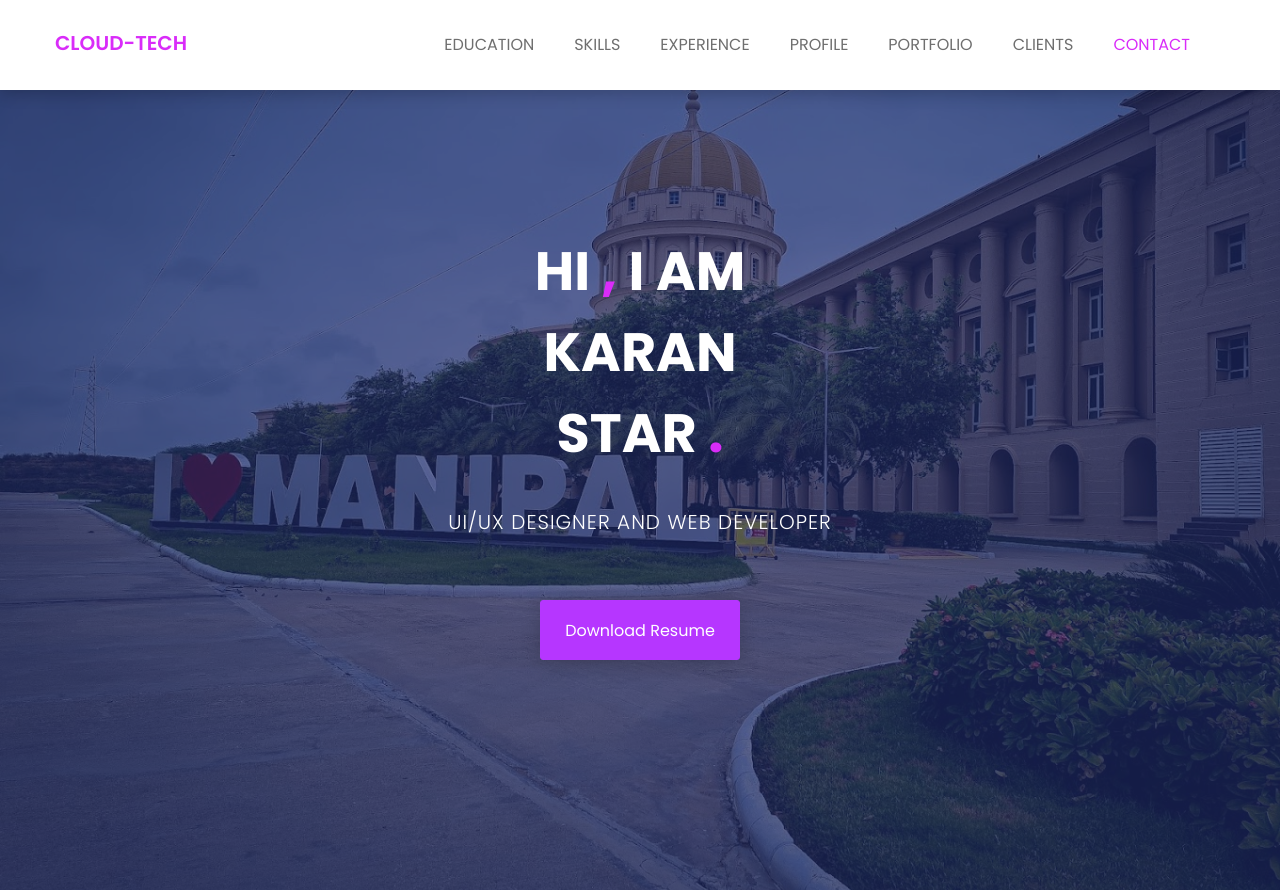
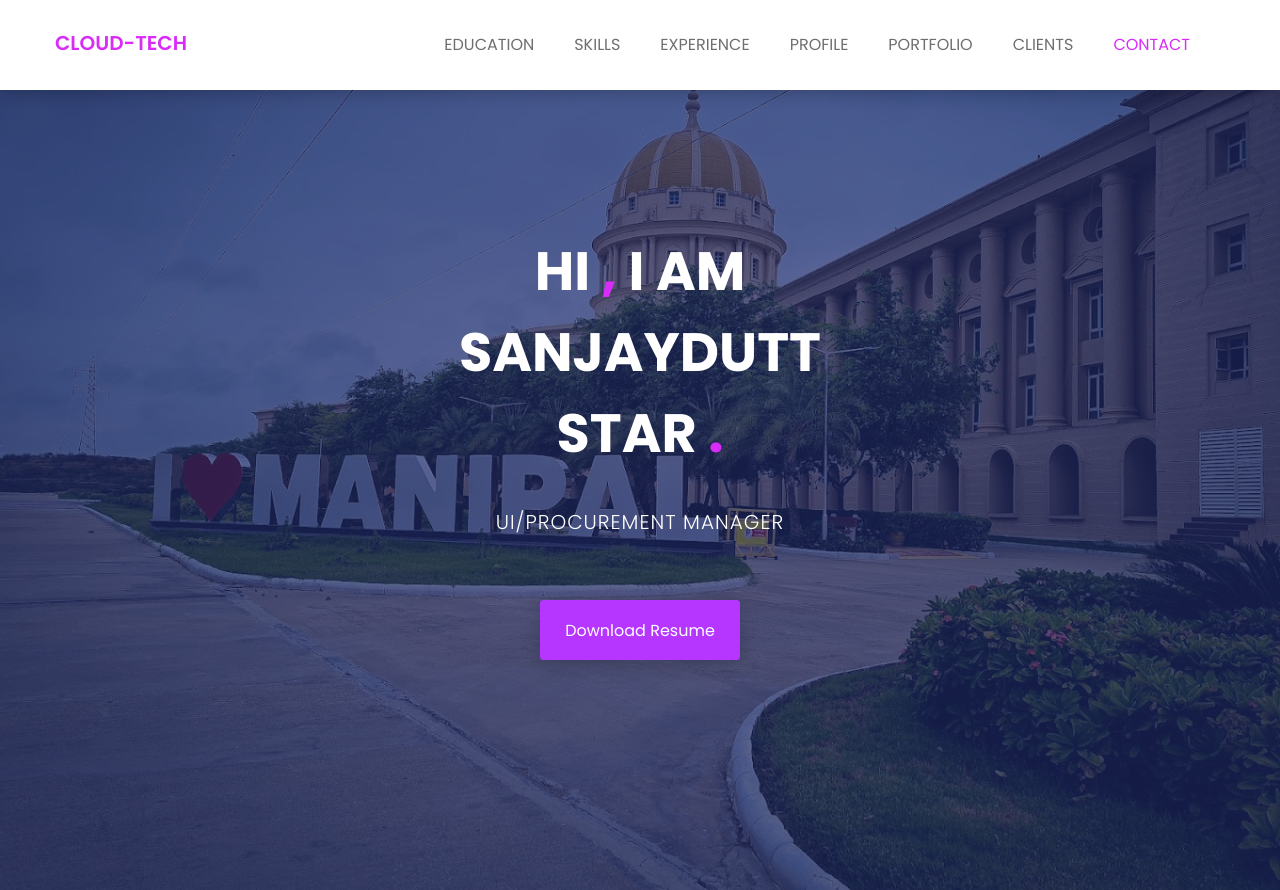
Before and after one commit to IndiansEarth/s3-STATICWEB-PROFILE, a plain HTML site: page index.html in a window 1280 px wide. Shown: the top 890 px of the page. Drawn offline with nearby package versions, Linux system fonts and the light colour scheme.

Commit message:
Update index.html

```diff
--- a/index.html
+++ b/index.html
@@ -103,8 +103,8 @@
 				<div class="row">
 					<div class="col-md-12 text-center">
 						<div class="header-text">
-							<h2>hi <span>,</span> i am <br> Karan <br> star <span>.</span>   </h2>
-							<p>ui/ux designer and web developer</p>
+							<h2>hi <span>,</span> i am <br>SanjayDutt <br> star <span>.</span>   </h2>
+							<p>ui/Procurement Manager</p>
 							<a href="assets/download/Resume1.pdf" download>download resume</a>
 						</div><!--/.header-text-->
 					</div><!--/.col-->
```
